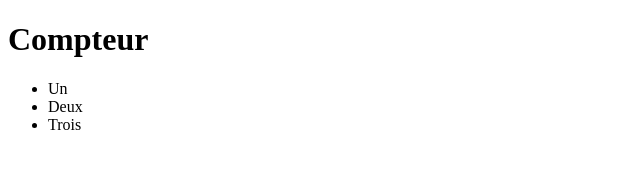
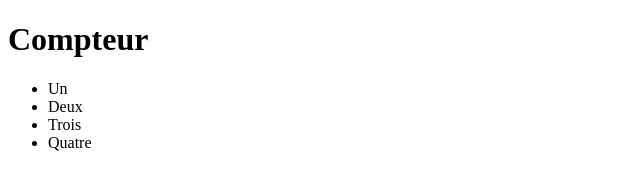
Before and after one commit to cperrot11/belette1, a plain HTML site: page index.html in a window 1280 px wide. Shown: the full height of the page, 0-640 px from the left. Drawn offline with Linux system fonts and the light colour scheme.

Commit message:
Add n°4

```diff
--- a/index.html
+++ b/index.html
@@ -10,6 +10,7 @@
         <li>Un</li>
         <li>Deux</li>
         <li>Trois</li>
+        <li>Quatre</li>
     </ul>
 </body>
 </html>
```
